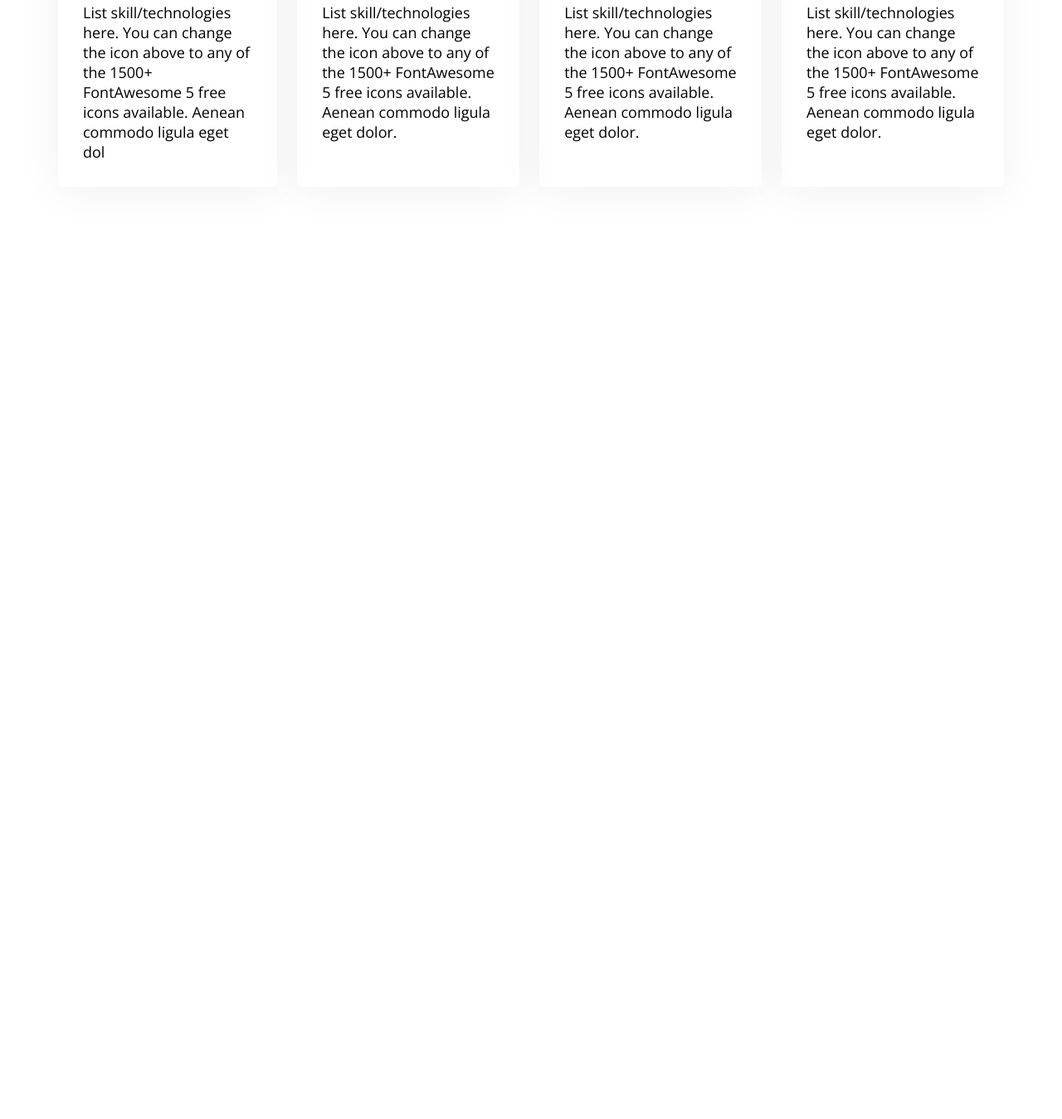
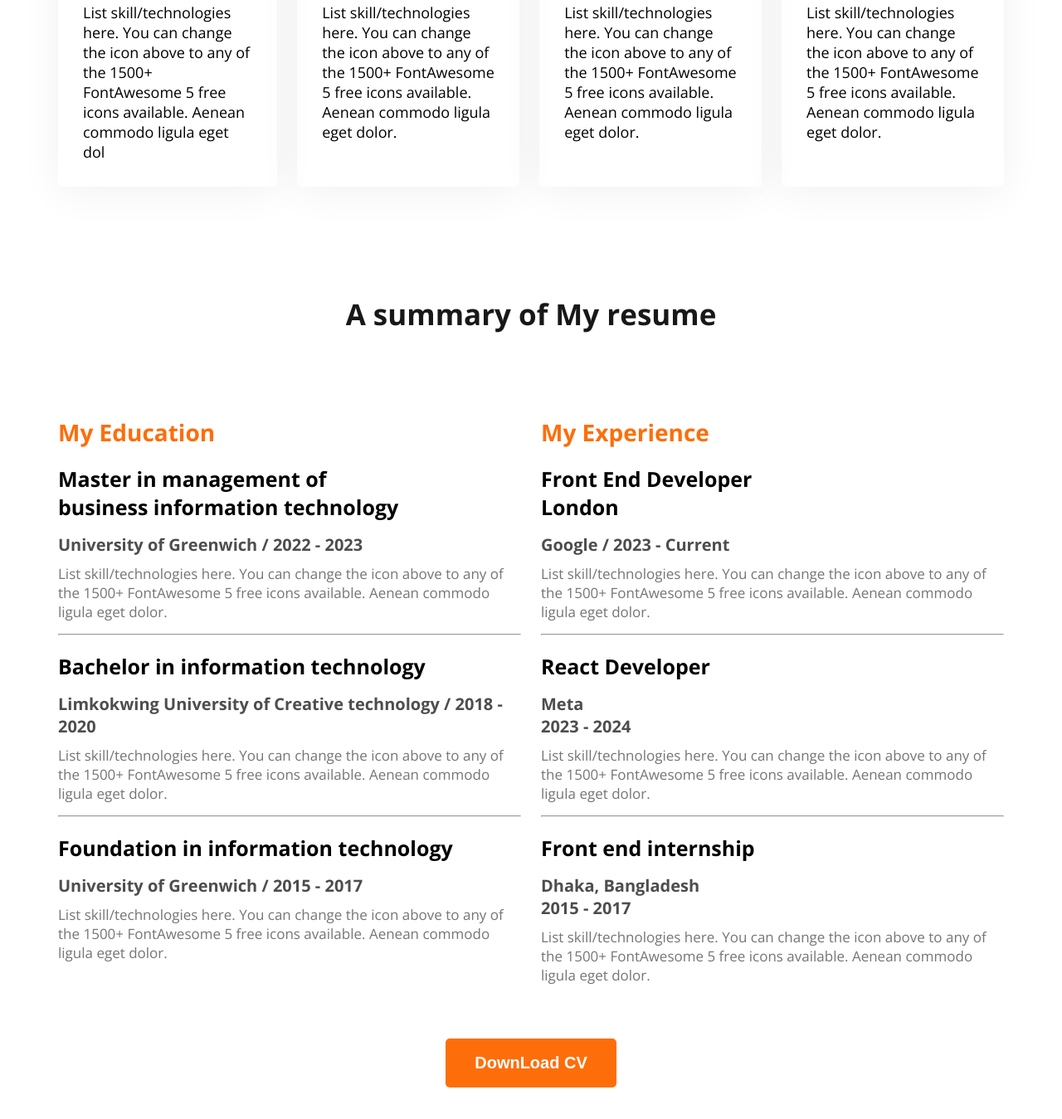
Before and after one commit to Md-shahien-khan/WebDeveloper-Portfolio, a plain HTML site: page index.html in a window 1280 px wide. Shown: the part 1870-3219 px from the top of the page at 83% size. Before the commit the page ends 2225 px from the top, so only its background shows below. Drawn offline with nearby package versions, Linux system fonts and the light colour scheme.

Commit message:
resume part done

```diff
--- a/index.html
+++ b/index.html
@@ -81,6 +81,68 @@
                 </div>
             </div>
         </section>
+        <!-- summary resume -->
+        <section class="resume">
+            <h3 class="section-title text-center">A summary of My resume</h3>
+            <div class="resume-container">
+                <!-- .resume-column*2>h3.resume-column-title+.experience*3>h4.experince-title+5.experience-sub-title+.experience-description -->
+                <div class="resume-column">
+                    <h3 class="resume-column-title text-primary">My Education</h3>
+                    <div class="experience">
+                        <h4 class="experince-title">Master in management of <br> business information technology</h4>
+                        <h5 class="experience-sub-title">University of Greenwich / 2022 - 2023</h5>
+                        <div class="experience-description">List skill/technologies here. You can change the icon above
+                        to any of the 1500+ FontAwesome 5 free icons available. Aenean commodo ligula eget dolor.</div>
+                    </div>
+                    <hr>
+                    <div class="experience">
+                        <h4 class="experince-title">Bachelor in information technology</h4>
+                        <h5 class="experience-sub-title">Limkokwing University of Creative technology / 2018 - 2020</h5>
+                        <div class="experience-description">List skill/technologies here. You can change the icon above
+                        to any of the 1500+ FontAwesome 5 free icons available. Aenean commodo ligula eget dolor.</div>
+                    </div>
+                    <hr>
+                    <div class="experience">
+                        <h4 class="experince-title">Foundation in information technology</h4>
+                        <h5 class="experience-sub-title">University of Greenwich / 2015 - 2017</h5>
+                        <div class="experience-description">List skill/technologies here. You can change the icon above
+                        to any of the 1500+ FontAwesome 5 free icons available. Aenean commodo ligula eget dolor.</div>
+                    </div>
+                </div>
+
+                <div class="resume-column">
+                    <h3 class="resume-column-title text-primary">My Experience</h3>
+                    <div class="experience">
+                        <h4 class="experince-title">Front End Developer <br>London </h4>
+                        <h5 class="experience-sub-title">Google / 2023 - Current</h5>
+                        <div class="experience-description">
+                        List skill/technologies here. You can change the icon above
+                        to any of the 1500+ FontAwesome 5 free icons available. Aenean commodo ligula eget dolor.
+                        </div>
+                    </div>
+                    <hr>
+                    <div class="experience">
+                        <h4 class="experince-title">React Developer
+                        <h5 class="experience-sub-title">Meta <br> 2023 - 2024</h5>
+                        <div class="experience-description">
+                        List skill/technologies here. You can change the icon above
+                        to any of the 1500+ FontAwesome 5 free icons available. Aenean commodo ligula eget dolor.
+                        </div>
+                    </div>
+                    <hr>
+                    <div class="experience">
+                        <h4 class="experince-title">Front end internship</h4>
+                        <h5 class="experience-sub-title">Dhaka, Bangladesh
+                        <br>2015 - 2017</h5>
+                        <div class="experience-description">List skill/technologies here. You can change the icon above
+                        to any of the 1500+ FontAwesome 5 free icons available. Aenean commodo ligula eget dolor.</div>
+                    </div>
+                </div>
+            </div>
+            <div class="text-center resume-download-cv">
+                <button class="btn-primary">DownLoad CV</button>
+            </div>
+        </section>
     </main>
     <footer>
 
--- a/style.css
+++ b/style.css
@@ -155,3 +155,36 @@ main section{
     margin-top: 20px;
     font-size: 18px;
 }
+
+
+/* resume */
+.resume-container{
+    display: flex;
+    gap: 24px;
+    margin-top: 100px;
+}
+.resume-column-title{
+    font-size: 28px;
+    margin-bottom: 20px;
+}
+.experince-title{
+    font-weight: bold;
+    font-size: 25px;
+    margin-bottom: 15px;
+}
+.experience-sub-title{
+    font-size: 20px;
+    color: #4d4d4d;
+    margin-bottom: 10px;
+}
+.experience-description{
+    color: #757575;
+    font-size: 17px;
+    margin-bottom: 15px;
+}
+hr{
+    margin-bottom: 20px;
+}
+.resume-download-cv{
+    margin-top: 50px;
+}
```
